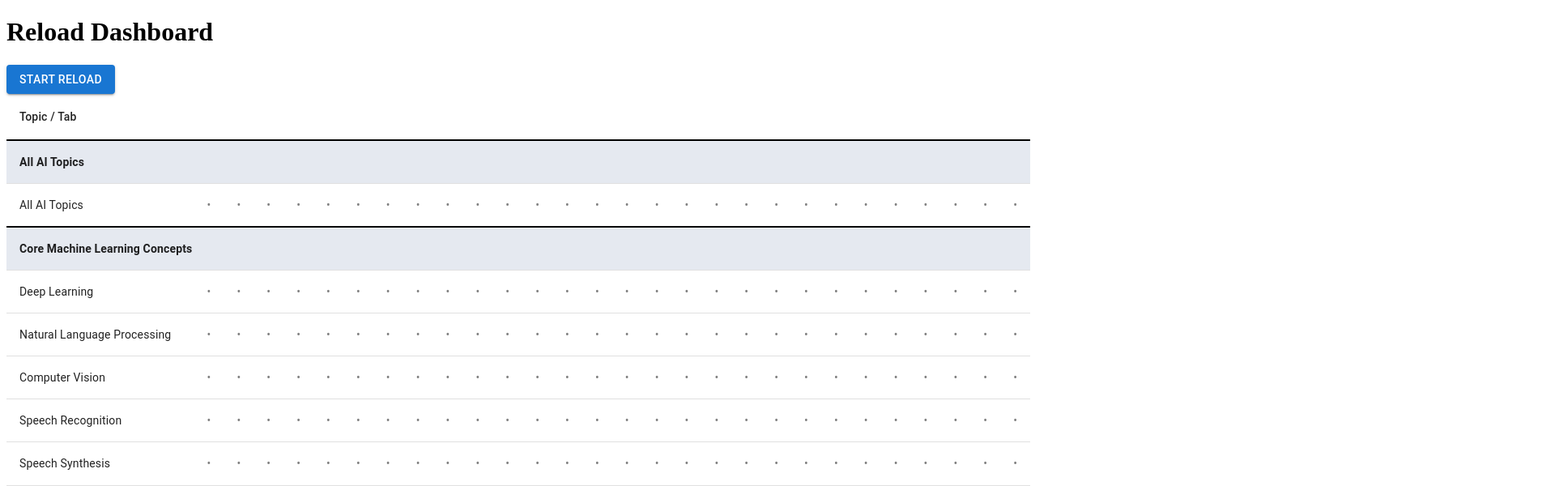
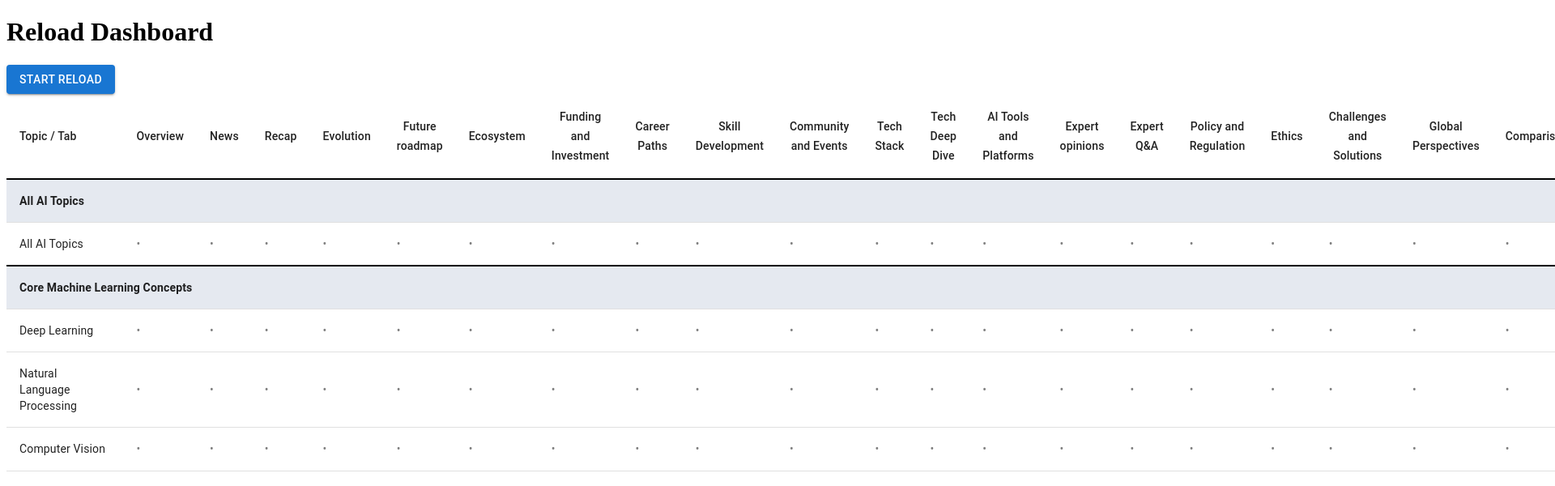
Before and after one commit to sitaram/aitrends, a Next.js app: page /reload in a window 1280 px wide. Shown: the top 600 px of the page at 81% size, 1920 px wide, since content can reach past the window. Built offline with nearby package versions, Linux system fonts and the light colour scheme.

Commit message:
reload fix

```diff
--- a/app/topics.js
+++ b/app/topics.js
@@ -114,7 +114,6 @@ export const topics = {
         'AI for Personal Assistants',
         'AI in User Experience Design',
         'AI for Interactive Entertainment',
-        'Interactive Entertainment',
         'AI in Social Media',
         'AI for Personalized Learning',
         'AI in Virtual Events',
--- a/pages/reload.js
+++ b/pages/reload.js
@@ -16,7 +16,7 @@ const Reload = () => {
   const maxConcurrentRequests = 30;
 
   // Filter out 'Divider' tabs for rendering purposes
-  const tabs = origTabs.filter((tab) => tab.name !== 'Divider');
+  const tabs = origTabs.filter((tab) => tab !== 'Divider');
 
   const processQueue = () => {
     while (activeRequests.current.size < maxConcurrentRequests && requestQueue.current.length > 0) {
@@ -48,8 +48,8 @@ const Reload = () => {
   };
 
   const fetchData = async (topic, tab, signal) => {
-    const key = `${topic}-${tab.name}`;
-    console.log('fetchData', topic, tab.name);
+    const key = `${topic}-${tab}`;
+    console.log('fetchData', topic, tab);
     try {
       activeRequests.current.add(key);
       const content = await fetchContent(
@@ -63,12 +63,12 @@ const Reload = () => {
         signal
       );
 
-      console.log('fetchData done', topic, tab.name, 'content:', content.length, 'bytes');
+      console.log('fetchData done', topic, tab, 'content:', content.length, 'bytes');
       // Store the fetched content by topic and tab
       if (!contentResults.current[topic]) {
         contentResults.current[topic] = {};
       }
-      contentResults.current[topic][tab.name] = content.substr(0, 1000);
+      contentResults.current[topic][tab] = content.substr(0, 1000);
       setReloadState((prevState) => ({ ...prevState, [key]: 'success' }));
     } catch (error) {
       if (axios.isCancel(error)) {
@@ -93,7 +93,7 @@ const Reload = () => {
   const processSummary = (topic, signal) => {
     console.log('processSummary', topic, contentResults);
     const allTabsContent = Object.entries(contentResults.current[topic])
-      .map(([tabName, content]) => `\n\n----------------------\n\nTAB NAME: [[${tabName}]]\nCONTENT: ${content}`)
+      .map(([tab, content]) => `\n\n----------------------\n\nTAB NAME: [[${tab}]]\nCONTENT: ${content}`)
       .join(', ');
     const summaryKey = `${topic}-Overview`;
     // Call the OpenAI API with the concatenated content for a summary
@@ -118,7 +118,7 @@ const Reload = () => {
   };
 
   const handleReloadClick = () => {
-    const notabs = tabs.filter((tab) => tab.name !== 'Overview');
+    const notabs = tabs.filter((tab) => tab !== 'Overview');
     if (!loading) {
       setLoading(true);
       setReloadState({});
@@ -126,7 +126,7 @@ const Reload = () => {
       const topic = Constants.ALLTOPICS;
       topicTabCount.current[topic] = notabs.length;
       notabs.forEach((tab) => {
-        const key = `${topic}-${tab.name}`;
+        const key = `${topic}-${tab}`;
         setReloadState((prevState) => ({ ...prevState, [key]: 'loading' }));
         enqueueRequest(topic, tab);
       });
@@ -138,7 +138,7 @@ const Reload = () => {
               // Initialize the tab count for this topic
               topicTabCount.current[topic] = notabs.length;
               notabs.forEach((tab) => {
-                const key = `${topic}-${tab.name}`;
+                const key = `${topic}-${tab}`;
                 setReloadState((prevState) => ({ ...prevState, [key]: 'loading' }));
                 enqueueRequest(topic, tab);
               });
@@ -153,7 +153,7 @@ const Reload = () => {
       const topic = Constants.ALLTOPICS;
       tabs.forEach((tab) => {
         tabs.forEach((tab) => {
-          const key = `${topic}-${tab.name}`;
+          const key = `${topic}-${tab}`;
           if (reloadState[key] === 'loading') {
             setReloadState((prevState) => ({ ...prevState, [key]: 'error' }));
           }
@@ -162,7 +162,7 @@ const Reload = () => {
       topics.clusters.forEach((cluster) => {
         cluster.topics.forEach((topic) => {
           tabs.forEach((tab) => {
-            const key = `${topic}-${tab.name}`;
+            const key = `${topic}-${tab}`;
             if (reloadState[key] === 'loading') {
               setReloadState((prevState) => ({ ...prevState, [key]: 'error' }));
             }
@@ -199,7 +199,7 @@ const Reload = () => {
             <TableCell>Topic / Tab</TableCell>
             {tabs.map((tab, index) => (
               <TableCell key={index} align="center">
-                {tab.name}
+                {tab}
               </TableCell>
             ))}
           </TableRow>
@@ -218,7 +218,7 @@ const Reload = () => {
             <TableCell>All AI Topics</TableCell>
             {tabs.map((tab, tabIndex) => (
               <TableCell key={`alltopics-${tabIndex}`}>
-                {renderStatusIcon(reloadState[`${Constants.ALLTOPICS}-${tab.name}`])}
+                {renderStatusIcon(reloadState[`${Constants.ALLTOPICS}-${tab}`])}
               </TableCell>
             ))}
           </TableRow>
@@ -239,7 +239,7 @@ const Reload = () => {
                   <TableCell>{topic}</TableCell>
                   {tabs.map((tab, tabIndex) => (
                     <TableCell key={`${clusterIndex}-${topicIndex}-${tabIndex}`}>
-                      {renderStatusIcon(reloadState[`${topic}-${tab.name}`])}
+                      {renderStatusIcon(reloadState[`${topic}-${tab}`])}
                     </TableCell>
                   ))}
                 </TableRow>
```
Also changed, not shown: 1 other file (tests, documents, lock files or other folders).
